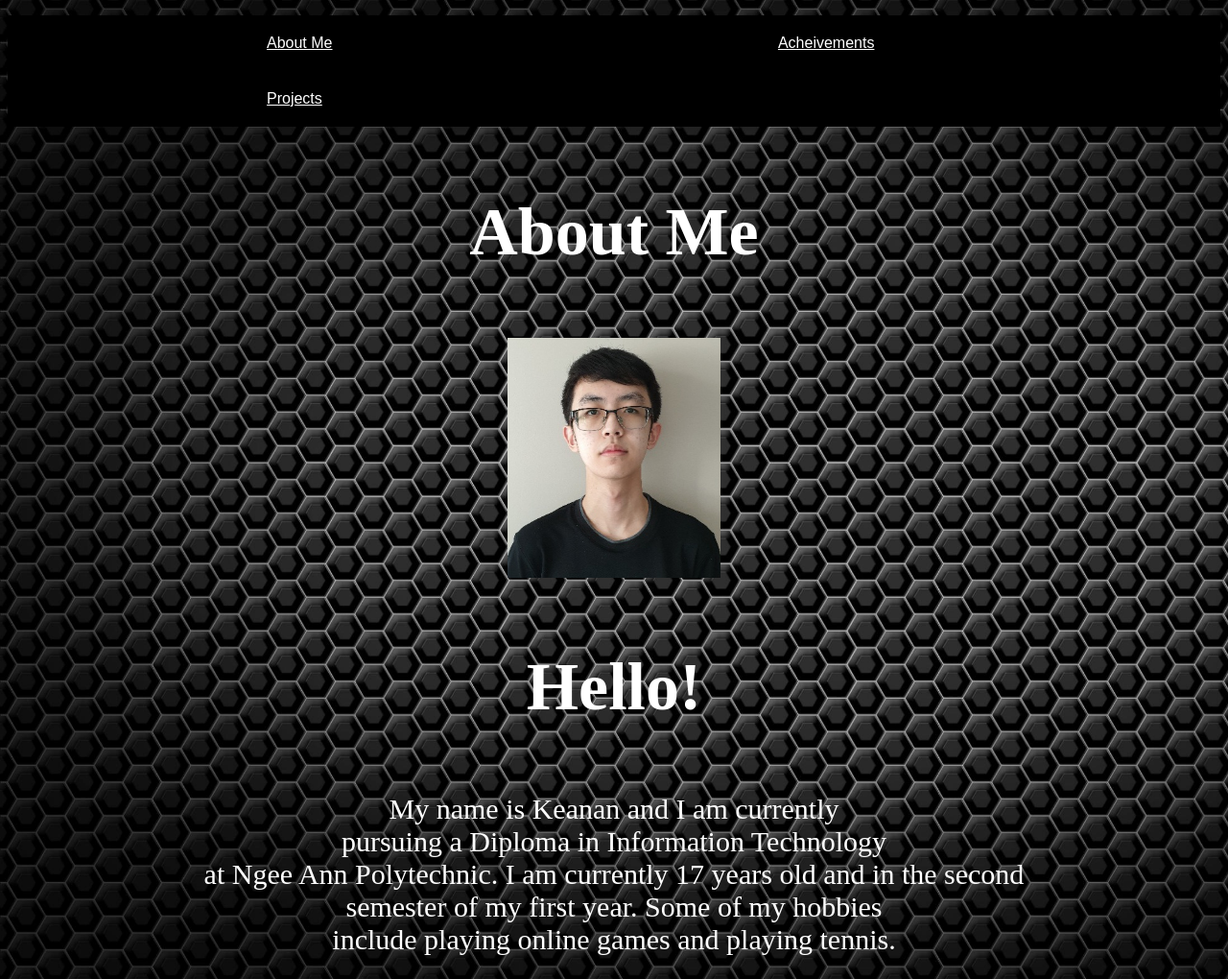
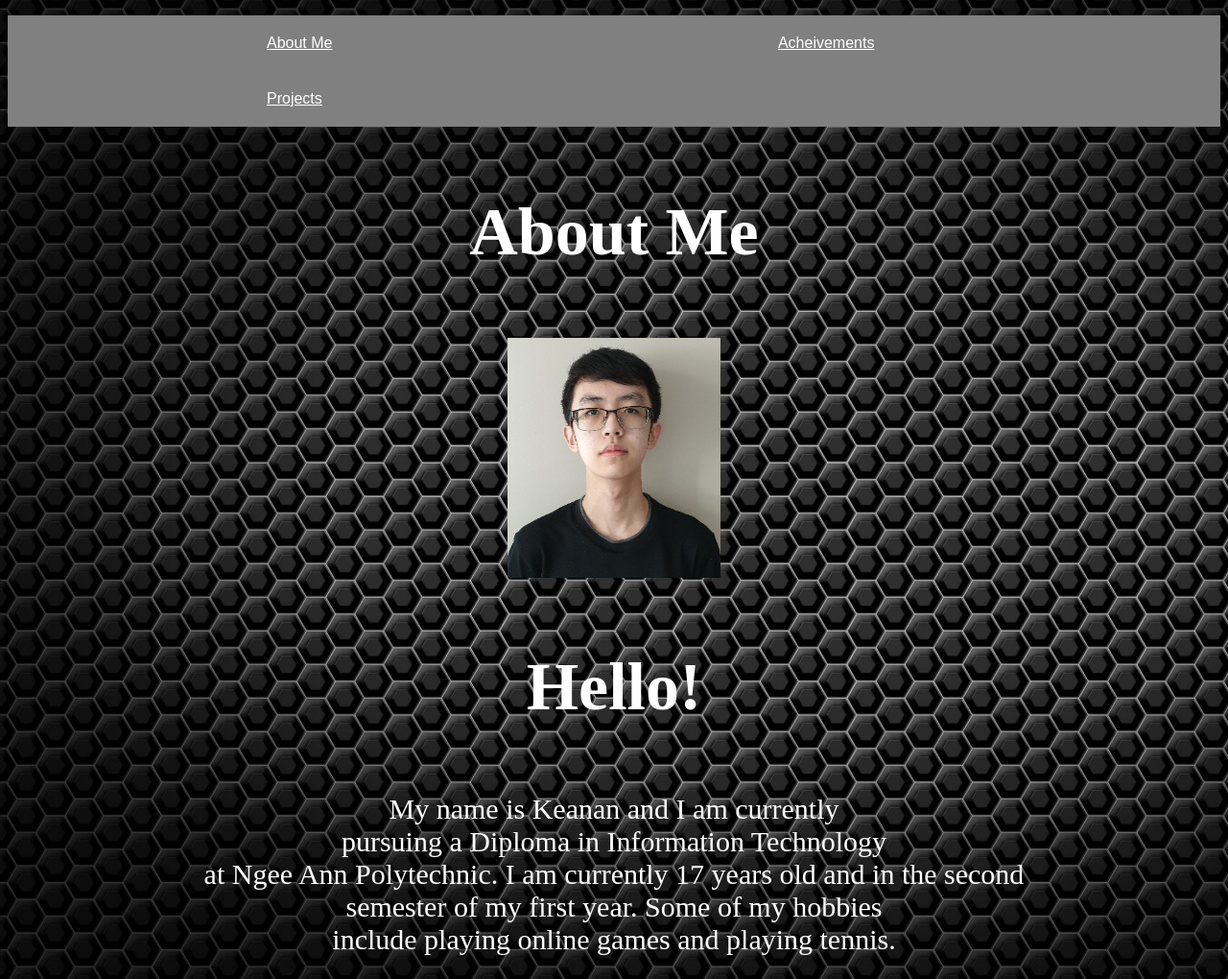
Before and after one commit to Keanan2/Assignment-1, a plain HTML site: page index.html in a window 1280 px wide. Shown: the top 1020 px of the page at 96% size. Drawn offline with Linux system fonts and the light colour scheme; a web font is replaced by a local one.

Commit message:
Minor changes

```diff
--- a/index.html
+++ b/index.html
@@ -8,7 +8,7 @@
     <style>
         #nav {
             font-family: 'Mochiy Pop P One', sans-serif;
-            background-color: black;
+            background-color: grey;
         }
 
         #heading {
```
Also changed, not shown: acheivements.html (+1 -5 lines), projects.html (+1 -1 lines).
